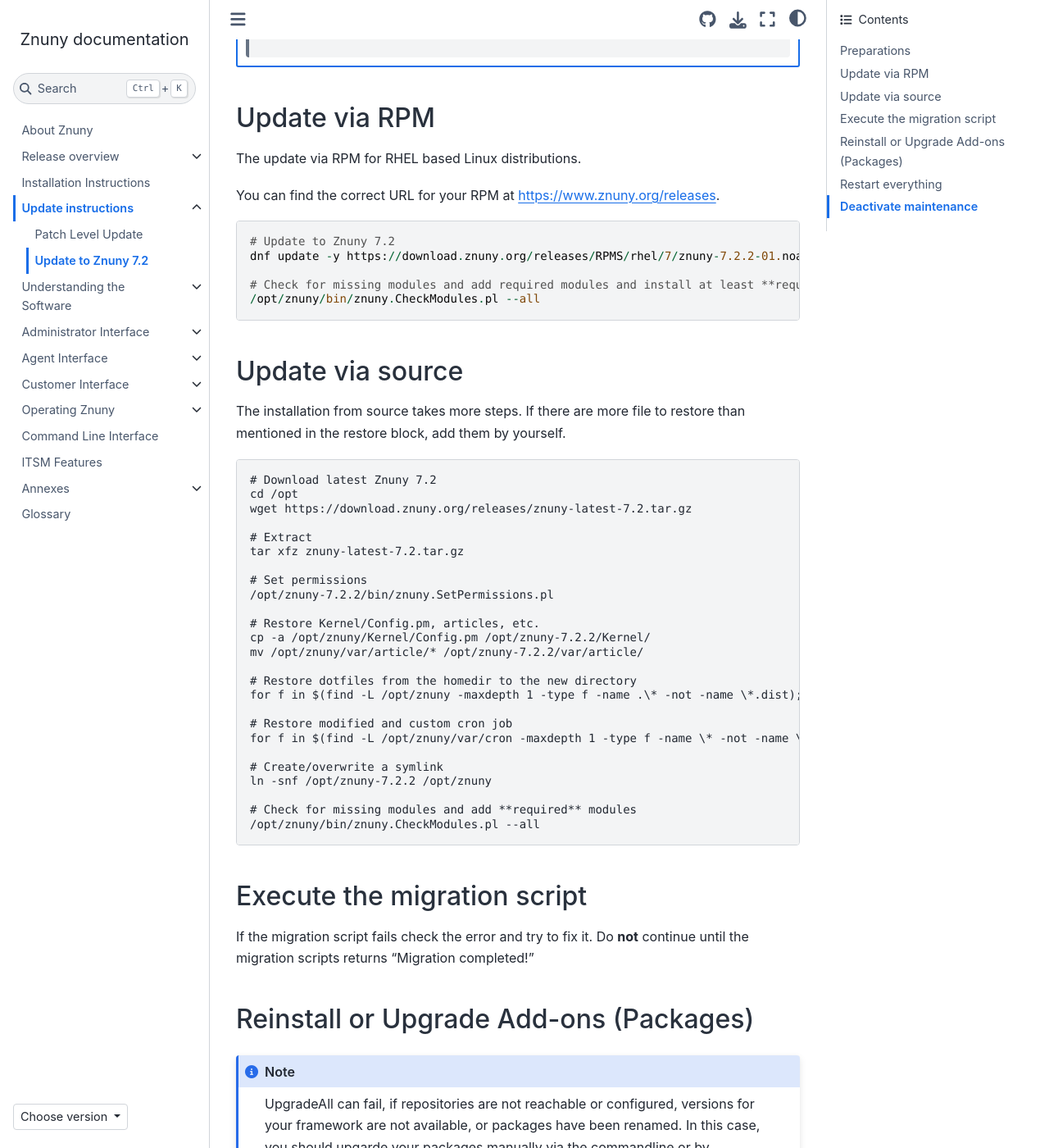
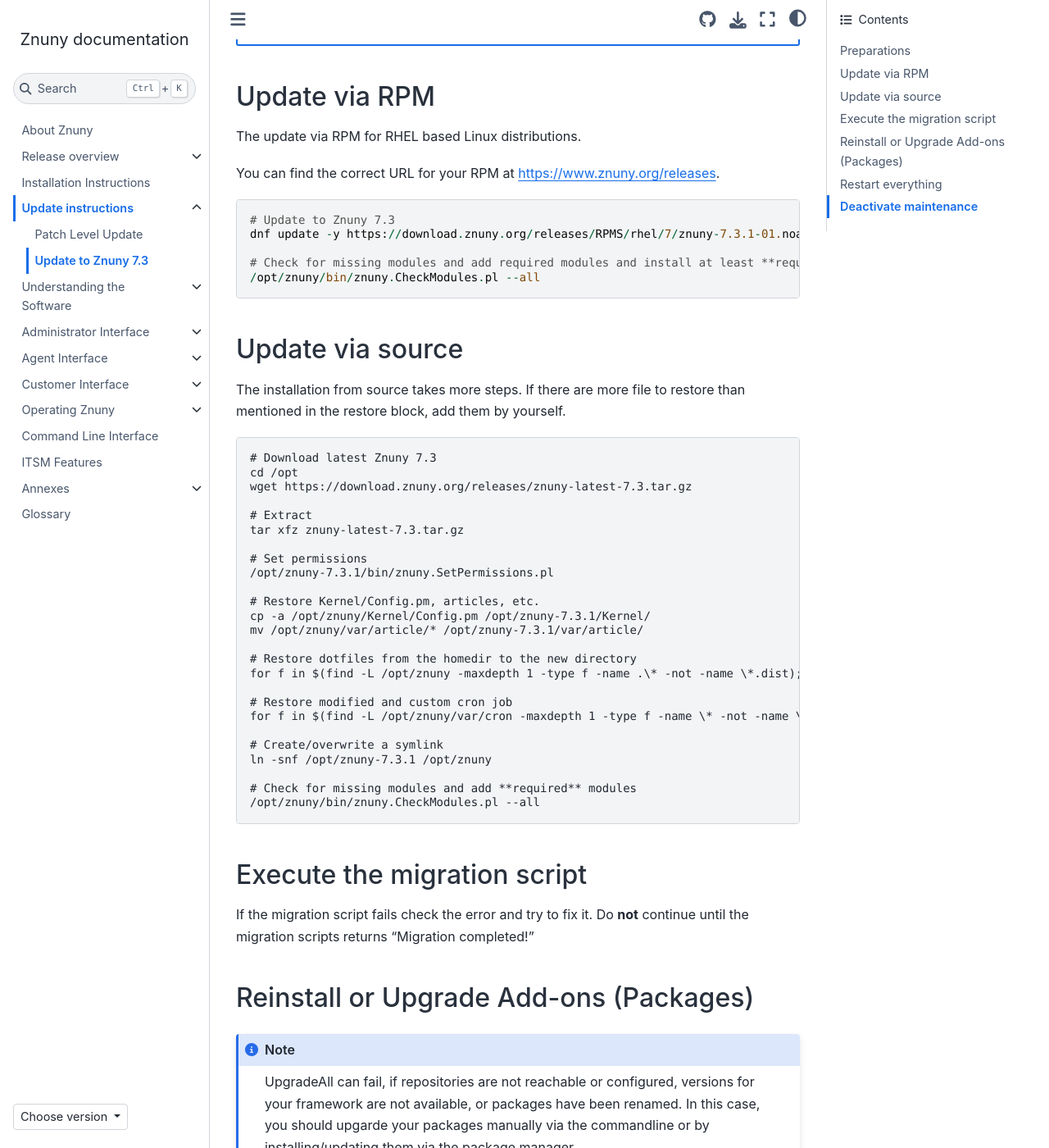
Before and after one commit to znuny/manual, a Sphinx documentation site: the page built from source/updating/update-7.3.rst, in a window 1280 px wide and 1400 px high, scrolled down 1431 px. Shown: the whole window at 82% size. Built offline with Sphinx 7.4.7 and the Sphinx Book theme 1.1.4, drawn with Linux system fonts in a browser that asks for light colours; some of the changed text lies outside the part shown.

```diff
--- a/source/releases/index.rst
+++ b/source/releases/index.rst
@@ -20,6 +20,4 @@ Overview
 .. toctree::
    :maxdepth: 1
 
-   7_2_3/index
-   7_2_2/index
-   7_2_1/index
+   7_3_1/index
--- a/source/updating/index.rst
+++ b/source/updating/index.rst
@@ -9,4 +9,4 @@ If you are updating over multiple versions, please know that you must update to
    :maxdepth: 2
 
    patchlevel
-   update-7.2
+   update-7.3
--- a/source/updating/update-7.2.rst
+++ b/source/updating/update-7.3.rst
@@ -1,16 +1,16 @@
-Update to Znuny 7.2
+Update to Znuny 7.3
 ###################
 
-.. important::	We highly recommend to update on a test instance first. Znuny 7.2 performs database changes during the migration. Backup your data!
+.. important::	We highly recommend to update on a test instance first. Backup your data!
 
-This documentation explains how to update to the Znuny 7.2 release.
+This documentation explains how to update to the Znuny 7.3 release.
 
 Please note that your current system needs to be a
 
-- Znuny 7.1.x for a minor level update or
-- Znuny 7.2.x for a patch level update
+- Znuny 7.2.x for a minor level update or
+- Znuny 7.3.x for a patch level update
 
-We do not support direct updates from any version before Znuny 7.1.
+We do not support direct updates from any version before Znuny 7.2.
 
 
 Preparations
@@ -18,7 +18,7 @@ Preparations
 
 .. note::
 
-  Check if every add-on your are using is available for version 7.2 **before** you continue. Add-ons for Znuny 7.1 or older versions are not compatible with Znuny 7.2 and needs to be updated. Ask the **vendor** of the add-on when in doubt.
+  Check if every add-on your are using is available for version 7.3 **before** you continue. Add-ons for Znuny 7.2 or older versions are not compatible with Znuny 7.3 and needs to be updated. Ask the **vendor** of the add-on when in doubt.
 
 Before the update can started we need to perform some tasks to prepare the update.
 
@@ -72,8 +72,8 @@ You can find the correct URL for your RPM at https://www.znuny.org/releases.
 
 .. code-block::
 
-	# Update to Znuny 7.2
-	dnf update -y https://download.znuny.org/releases/RPMS/rhel/7/znuny-7.2.2-01.noarch.rpm
+	# Update to Znuny 7.3
+	dnf update -y https://download.znuny.org/releases/RPMS/rhel/7/znuny-7.3.1-01.noarch.rpm
 
 	# Check for missing modules and add required modules and install at least **required** modules.
 	/opt/znuny/bin/znuny.CheckModules.pl --all
@@ -87,28 +87,28 @@ The installation from source takes more steps. If there are more file to restore
 
 .. code-block::
 
-	# Download latest Znuny 7.2
+	# Download latest Znuny 7.3
 	cd /opt
-	wget https://download.znuny.org/releases/znuny-latest-7.2.tar.gz
+	wget https://download.znuny.org/releases/znuny-latest-7.3.tar.gz
 
 	# Extract
-	tar xfz znuny-latest-7.2.tar.gz
+	tar xfz znuny-latest-7.3.tar.gz
 
 	# Set permissions
-	/opt/znuny-7.2.2/bin/znuny.SetPermissions.pl
+	/opt/znuny-7.3.1/bin/znuny.SetPermissions.pl
 
 	# Restore Kernel/Config.pm, articles, etc.
-	cp -a /opt/znuny/Kernel/Config.pm /opt/znuny-7.2.2/Kernel/
-	mv /opt/znuny/var/article/* /opt/znuny-7.2.2/var/article/
+	cp -a /opt/znuny/Kernel/Config.pm /opt/znuny-7.3.1/Kernel/
+	mv /opt/znuny/var/article/* /opt/znuny-7.3.1/var/article/
 
 	# Restore dotfiles from the homedir to the new directory
-	for f in $(find -L /opt/znuny -maxdepth 1 -type f -name .\* -not -name \*.dist); do cp -av "$f" /opt/znuny-7.2.2/; done
+	for f in $(find -L /opt/znuny -maxdepth 1 -type f -name .\* -not -name \*.dist); do cp -av "$f" /opt/znuny-7.3.1/; done
 
 	# Restore modified and custom cron job
-	for f in $(find -L /opt/znuny/var/cron -maxdepth 1 -type f -name \* -not -name \*.dist); do cp -av "$f" /opt/znuny-7.2.2/var/cron/; done
+	for f in $(find -L /opt/znuny/var/cron -maxdepth 1 -type f -name \* -not -name \*.dist); do cp -av "$f" /opt/znuny-7.3.1/var/cron/; done
 
 	# Create/overwrite a symlink
-	ln -snf /opt/znuny-7.2.2 /opt/znuny
+	ln -snf /opt/znuny-7.3.1 /opt/znuny
 
 	# Check for missing modules and add **required** modules
 	/opt/znuny/bin/znuny.CheckModules.pl --all
@@ -120,7 +120,7 @@ Execute the migration script
 
 .. code-block::shell
 
-    su -c 'scripts/MigrateToZnuny7_2.pl --verbose' - znuny
+    su -c 'scripts/MigrateToZnuny7_3.pl --verbose' - znuny
 
 ..
 
@@ -135,10 +135,10 @@ Reinstall or Upgrade Add-ons (Packages)
 
     # Make sure all add-ons are correct installed after a patch level update
     su -c 'bin/znuny.Console.pl Admin::Package::ReinstallAll' - znuny
-    su -c 'scripts/MigrateToZnuny7_2.pl --verbose' - znuny
+    su -c 'scripts/MigrateToZnuny7_3.pl --verbose' - znuny
     # Upgrade all packages
     su -c 'bin/znuny.Console.pl Admin::Package::UpgradeAll' - znuny
-    su -c 'scripts/MigrateToZnuny7_2.pl --verbose' - znuny
+    su -c 'scripts/MigrateToZnuny7_3.pl --verbose' - znuny
 
 
 ..
```
Also changed, not shown: source/installation/index.rst (+4 -4 lines), source/releases/7_2_1/index.rst (deleted, +0 -43 lines), source/releases/7_2_2/index.rst (deleted, +0 -31 lines), source/releases/7_2_3/index.rst (deleted, +0 -21 lines), source/releases/7_3_1/index.rst (added, +30 -0 lines), source/updating/patchlevel.rst (+14 -14 lines).
